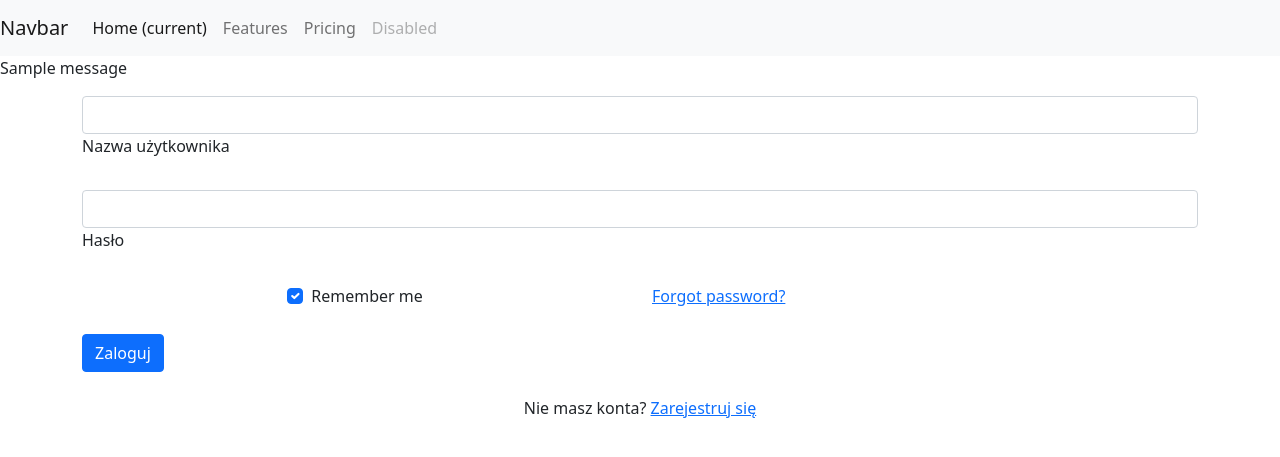
After one commit to socheck/JPWP_Projekt, a Django app: page /logowanie/ in a window 1280 px wide. The commit adds this page. Shown: the top 457 px of the page. Run offline with Django 3.2, Linux system fonts and the light colour scheme; tables that the repository leaves empty hold one stand-in row (values such as "Sample post"); one stand-in notice (Sample message) is shown.

Commit message:
Dodana rejestracja, logowanie, wylogowywanie

```diff
--- a/static/css/main.css
+++ b/static/css/main.css
@@ -1,3 +1,25 @@
 h1 {
     color: red;
 }
+
+.wprowadzanie input {
+    display: block;
+    width: 100%;
+    padding: 0.375rem 0.75rem;
+    font-size: 1rem;
+    font-weight: 400;
+    line-height: 1.5;
+    color: #212529;
+    background-color: #fff;
+    background-clip: padding-box;
+    border: 1px solid #ced4da;
+    -webkit-appearance: none;
+    -moz-appearance: none;
+    appearance: none;
+    border-radius: 0.25rem;
+    transition: border-color 0.15s ease-in-out, box-shadow 0.15s ease-in-out;
+}
+
+#nazwa_uzytkownika {
+    color: #020000;
+}
--- a/wypozyczalnia_app/templates/index.html
+++ b/wypozyczalnia_app/templates/index.html
@@ -6,6 +6,7 @@
 
     <h1>asdsadasd</h1>
 
-    <img src="{% static 'images/kisiel.jpg' %}" alt="sfd">
+    <video src="{% static 'images/uno.mp4' %}" alt="sfd">
+
 
 {% endblock %}
--- /dev/null
+++ b/wypozyczalnia_app/templates/logowanie.html
@@ -0,0 +1,55 @@
+{% extends 'main.html' %}
+
+{% block content %}
+
+    {% for message in messages %}
+        <p id="messages">{{message}}</p>
+    {% endfor %}
+    <div class="container">
+        <form method="POST" action="">
+        {% csrf_token %}
+        <!-- Email input -->
+        <div class="form-outline mb-4">
+            <input type="text" name="username" id="form2Example1" class="form-control" />
+            <label class="form-label" for="form2Example1">Nazwa użytkownika</label>
+        </div>
+
+        <!-- Password input -->
+        <div class="form-outline mb-4">
+            <input type="password" name="password" id="form2Example2" class="form-control" />
+            <label class="form-label" for="form2Example2">Hasło</label>
+        </div>
+
+        <!-- 2 column grid layout for inline styling -->
+        <div class="row mb-4">
+            <div class="col d-flex justify-content-center">
+            <!-- Checkbox -->
+            <div class="form-check">
+                <input
+                class="form-check-input"
+                type="checkbox"
+                value=""
+                id="form2Example3"
+                checked
+                />
+                <label class="form-check-label" for="form2Example3"> Remember me </label>
+            </div>
+            </div>
+
+            <div class="col">
+            <!-- Simple link -->
+            <a href="#!">Forgot password?</a>
+            </div>
+        </div>
+
+        <!-- Submit button -->
+        <button type="submit" class="btn btn-primary btn-block mb-4">Zaloguj</button>
+
+        <!-- Register buttons -->
+        <div class="text-center">
+            <p>Nie masz konta? <a href="/rejestracja">Zarejestruj się</a></p>
+        </div>
+        </form>
+    </div>
+
+{% endblock %}
--- a/wypozyczalnia_app/templates/main.html
+++ b/wypozyczalnia_app/templates/main.html
@@ -10,7 +10,7 @@
     <meta name="viewport" content="width=device-width, initial-scale=1">
 
     <!-- Bootstrap CSS -->
-    <link rel="stylesheet" href="https://cdn.jsdelivr.net/npm/bootstrap@4.6.0/dist/css/bootstrap.min.css" integrity="sha384-B0vP5xmATw1+K9KRQjQERJvTumQW0nPEzvF6L/Z6nronJ3oUOFUFpCjEUQouq2+l" crossorigin="anonymous">
+    <link href="https://cdn.jsdelivr.net/npm/bootstrap@5.0.0/dist/css/bootstrap.min.css" rel="stylesheet" integrity="sha384-wEmeIV1mKuiNpC+IOBjI7aAzPcEZeedi5yW5f2yOq55WWLwNGmvvx4Um1vskeMj0" crossorigin="anonymous">
     <link rel="stylesheet" type="text/css" href="{% static 'css/main.css' %}">
     </head>
     <body>
@@ -20,8 +20,7 @@
         {% block content %}
 
         {% endblock %}
-    <script src="https://code.jquery.com/jquery-3.5.1.slim.min.js" integrity="sha384-DfXdz2htPH0lsSSs5nCTpuj/zy4C+OGpamoFVy38MVBnE+IbbVYUew+OrCXaRkfj" crossorigin="anonymous"></script>
-<script src="https://cdn.jsdelivr.net/npm/bootstrap@4.6.0/dist/js/bootstrap.bundle.min.js" integrity="sha384-Piv4xVNRyMGpqkS2by6br4gNJ7DXjqk09RmUpJ8jgGtD7zP9yug3goQfGII0yAns" crossorigin="anonymous"></script>
+    <script src="https://cdn.jsdelivr.net/npm/bootstrap@5.0.0/dist/js/bootstrap.bundle.min.js" integrity="sha384-p34f1UUtsS3wqzfto5wAAmdvj+osOnFyQFpp4Ua3gs/ZVWx6oOypYoCJhGGScy+8" crossorigin="anonymous"></script>
     </body>
 
 </hmtl>
--- a/wypozyczalnia_app/templates/navbar.html
+++ b/wypozyczalnia_app/templates/navbar.html
@@ -9,7 +9,12 @@
       <a class="nav-item nav-link" href="#">Features</a>
       <a class="nav-item nav-link" href="#">Pricing</a>
       <a class="nav-item nav-link disabled" href="#">Disabled</a>
+
+      {% if request.user.is_authenticated %}
       <a class="nav-item nav-link" href="/rejestracja">Zarejestruj się</a>
+      <a class="nav-item nav-link disabled" id="nazwa_uzytkownika" href="#">Witaj, {{request.user}}</a>
+      <a class="nav-item nav-link"  href="{% url 'wylogowywanie' %}">Wyloguj</a>
+      {% endif %}
     </div>
   </div>
 </nav>
--- a/wypozyczalnia_app/urls.py
+++ b/wypozyczalnia_app/urls.py
@@ -2,9 +2,12 @@ from django.urls import path
 from . import views
 
 urlpatterns = [
-    path('', views.home),
+    path('', views.home, name="home"),
     path('cena/', views.cena),
     path('flota/', views.flota),
     path('kontakt/', views.kontakt),
     path('rejestracja/', views.rejestracja),
+    path('test/', views.test),
+    path('logowanie/', views.logowanie, name="logowanie"),
+    path('wylogowywanie/', views.wylogowywanie, name="wylogowywanie"),
 ]
--- a/wypozyczalnia_app/views.py
+++ b/wypozyczalnia_app/views.py
@@ -1,6 +1,10 @@
-from django.shortcuts import render
+from django.shortcuts import render, redirect
 from django.http import HttpResponse
 from django.contrib.auth.forms import UserCreationForm
+from .forms import CreateUserForm
+from django.contrib import messages
+from django.contrib.auth import authenticate, login, logout
+from django.contrib.auth.decorators import login_required
 
 # Create your views here.
 def home(request):
@@ -16,7 +20,53 @@ def kontakt(request):
     return render(request, 'kontakt.html')
 
 def rejestracja(request):
-    form = UserCreationForm()
+    form = CreateUserForm()
+
+    if request.method == 'POST':
+        form = CreateUserForm(request.POST)
+        if form.is_valid():
+            form.save()
+            user = form.cleaned_data.get('username')
+            messages.success(request, 'Konto zostało pomyślnie założone! Witaj ' + user)
+
+            return redirect('logowanie')
+
     context = {'form':form}
 
     return render(request, 'rejestracja.html', context)
+
+def test(request):
+    form = CreateUserForm()
+
+    if request.method == 'POST':
+        form = CreateUserForm(request.POST)
+        if form.is_valid():
+            form.save()
+            return redirect('login')
+
+    context = {'form':form}
+    return render(request, 'test.html', context)
+
+def logowanie(request):
+    if request.user.is_authenticated:
+        return redirect('home')
+
+    if request.method == 'POST':
+        username = request.POST.get('username')
+        password = request.POST.get('password')
+
+        user = authenticate(request, username=username, password=password)
+
+        if user is not None:
+            login(request, user)
+            return redirect('home')
+        else:
+            messages.info(request, 'Nazwa użytkownika lub hasło jest niepoprawne')
+
+
+    context = {}
+    return render(request, 'logowanie.html', context)
+
+def wylogowywanie(request):
+    logout(request)
+    return redirect('logowanie')
```
Also changed, not shown: wypozyczalnia_app/templates/rejestracja.html (+71 -3 lines), wypozyczalnia_app/templates/test.html (added, +13 -0 lines).
